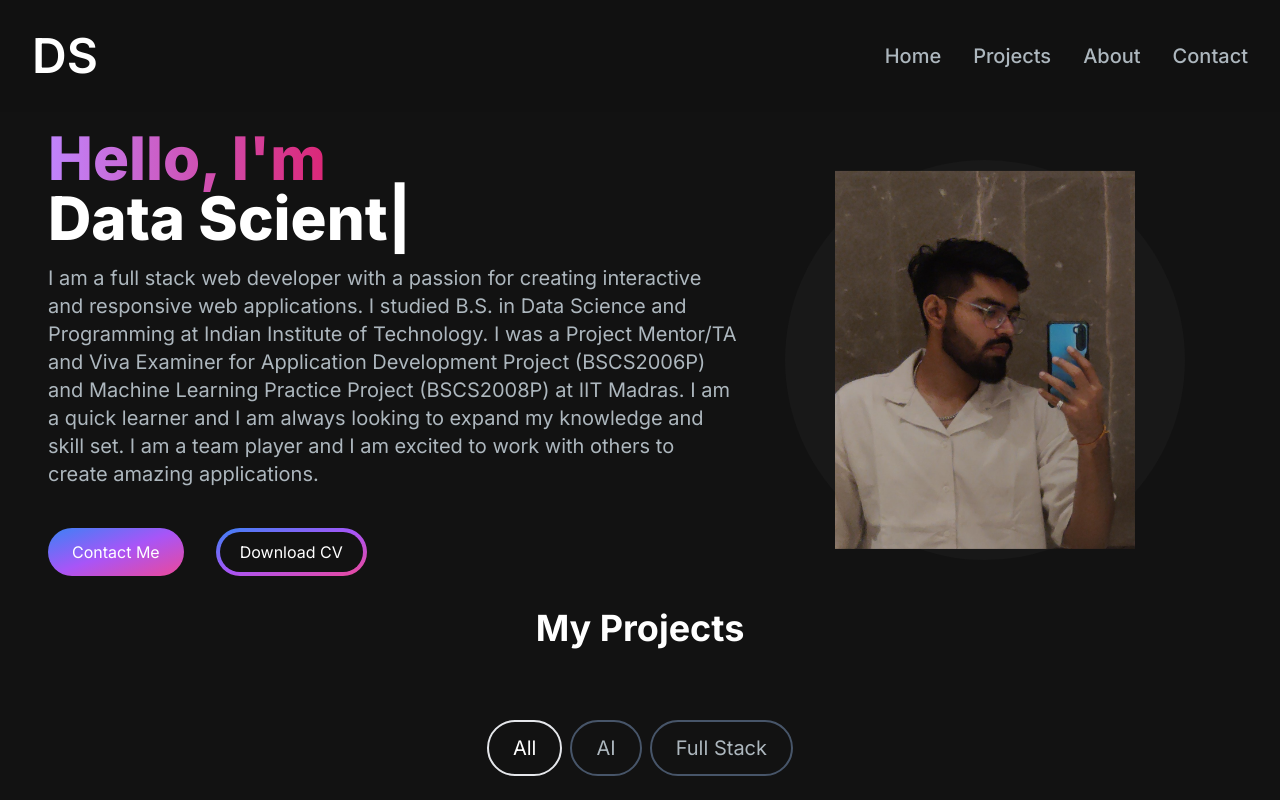
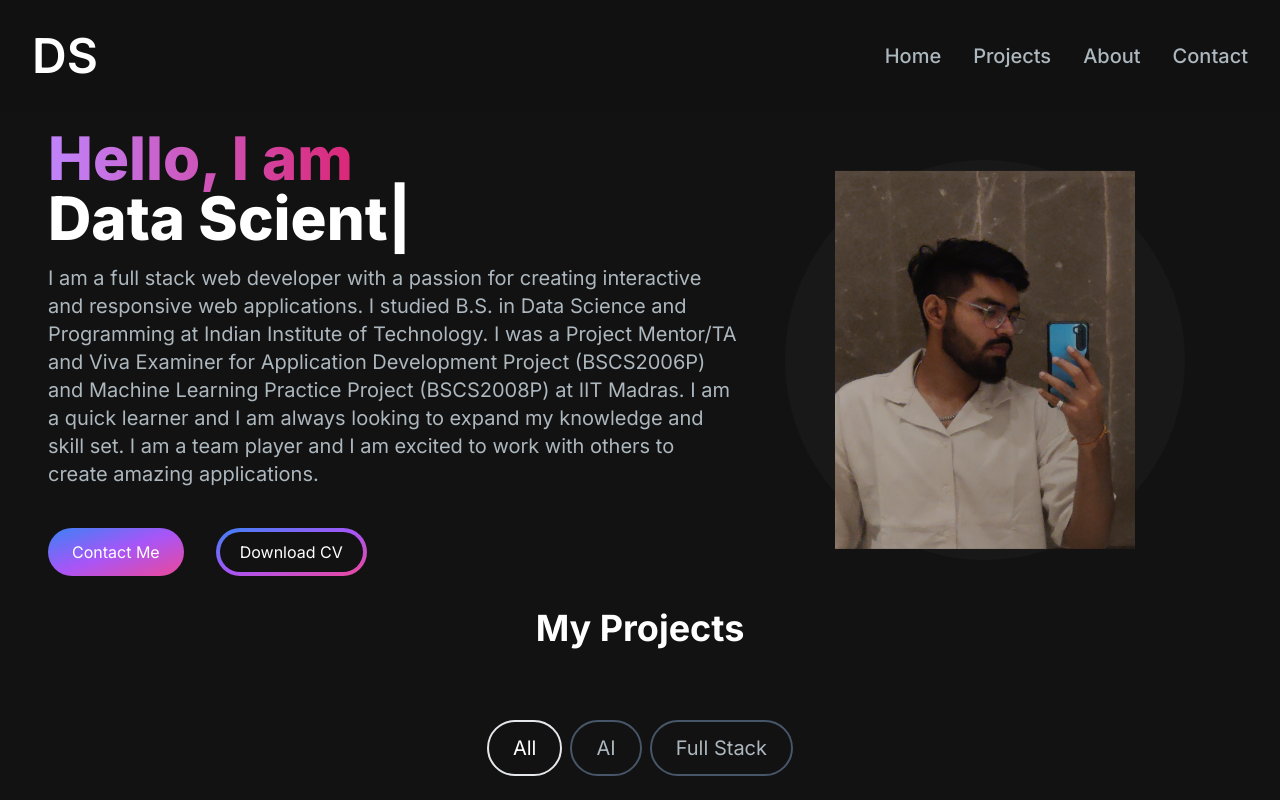
Before and after one commit to dhruvsanan/personal-website, a Next.js app: page / in a window 1280 px wide. Shown: the top 800 px of the page. Built offline with nearby package versions, Linux system fonts and the light colour scheme.

Commit message:
Updates for deployment

```diff
--- a/components/AboutSection.jsx
+++ b/components/AboutSection.jsx
@@ -56,7 +56,7 @@ const AboutSection = () => {
   return (
     <section className="text-white" id="about">
       <div className="md:grid md:grid-cols-2 gap-8 items-center py-8 px-4 xl:gap-16 sm:py-16 xl:px-16">
-        <Image src="/about-image.png" width={500} height={500} />
+        <Image src="/about-image.png" width={500} height={500} alt="about me" />
         <div className="mt-4 md:mt-0 text-left flex flex-col h-full">
           <h2 className="text-4xl font-bold text-white mb-4">About Me</h2>
           <p className="text-base lg:text-lg">
--- a/components/HeroSection.jsx
+++ b/components/HeroSection.jsx
@@ -17,7 +17,7 @@ const HeroSection = () => {
           >
           <h1 className="text-white max-w-2xl mb-4 lg:text-6xl text-4xl font-extrabold">
             <span className="text-transparent text-6xl bg-clip-text bg-gradient-to-r from-purple-400 to-pink-600">
-              Hello, I'm{" "}
+              Hello, I am{" "}
             </span>{" "}
             <br></br>
             <TypeAnimation
--- a/components/Navbar.jsx
+++ b/components/Navbar.jsx
@@ -59,7 +59,7 @@ const Navbar = () => {
           <ul className="font-medium flex p-4 md:p-0  rounded-lg flex-row md:space-x-8 mt-0">
             {navLinks.map((link) => {
               return (
-                <li>
+                <li key={link.title}>
                   <NavLink
                     key={link.title}
                     title={link.title}
```
Also changed, not shown: components/Education.tsx (deleted).
